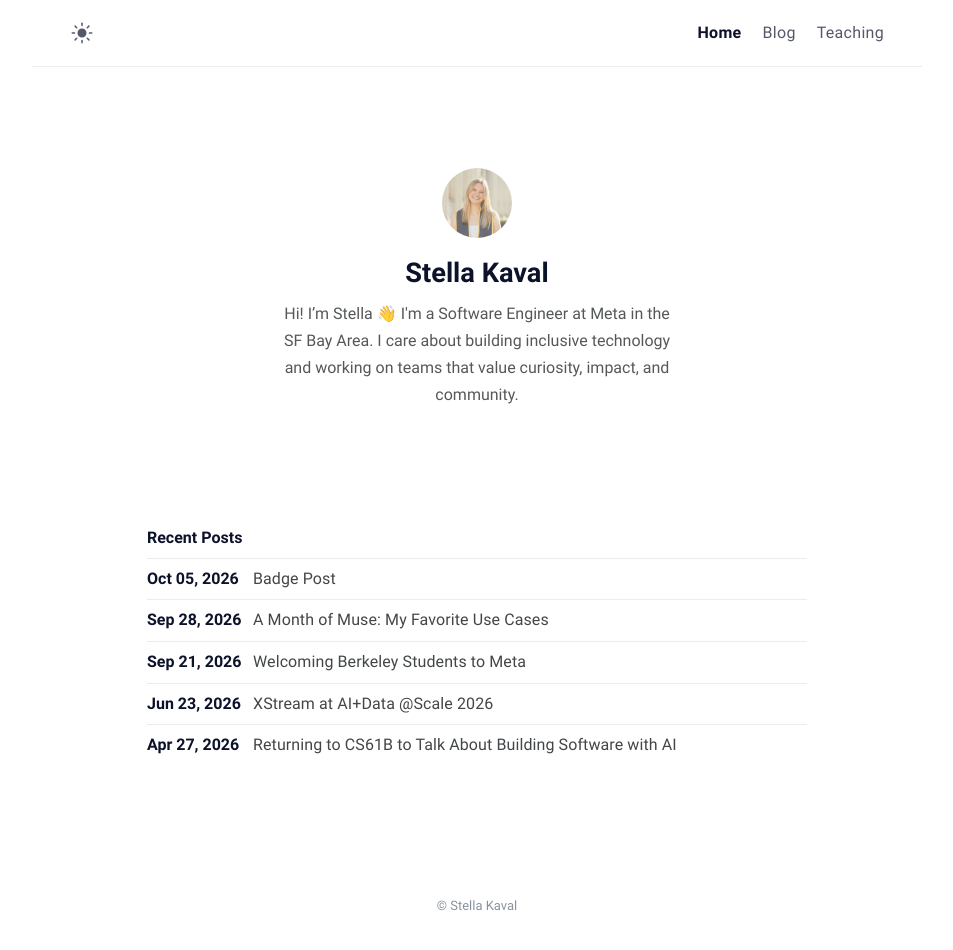
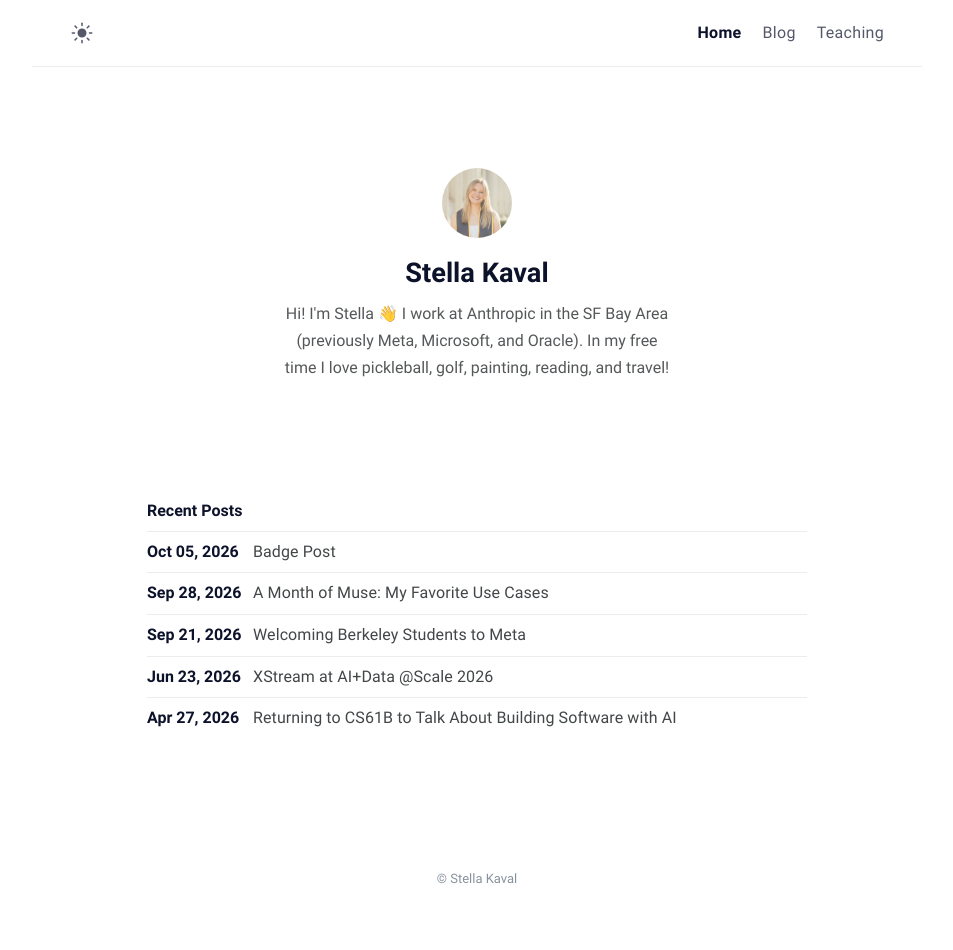
Before and after one commit to stellakaval/stellakaval.github.io, a Jekyll site: the page built from index.md, in a window 1280 px wide. Shown: the whole page, without its empty margins (163-1116 px from the left). Built offline with Jekyll 4.4.1, drawn with Linux system fonts in a browser that asks for light colours; after the commit the page ends 923 px from its top, so only the background shows below that.

Commit message:
Update homepage bio: Anthropic, prev Meta/Microsoft/Oracle, free time

```diff
--- a/_config.yml
+++ b/_config.yml
@@ -10,7 +10,7 @@ mode: light # default theme "dark" | "light"
 # Profile settings
 author:
   name: Stella Kaval # author name
-  bio: Hi! I’m Stella 👋 I'm a Software Engineer at Meta in the SF Bay Area. I care about building inclusive technology and working on teams that value curiosity, impact, and community.
+  bio: Hi! I'm Stella 👋 I work at Anthropic in the SF Bay Area (previously Meta, Microsoft, and Oracle). In my free time I love pickleball, golf, painting, reading, and travel!
   username: stellakaval # general username
   github: stellakaval # github username
   twitter: # twitter username
```
